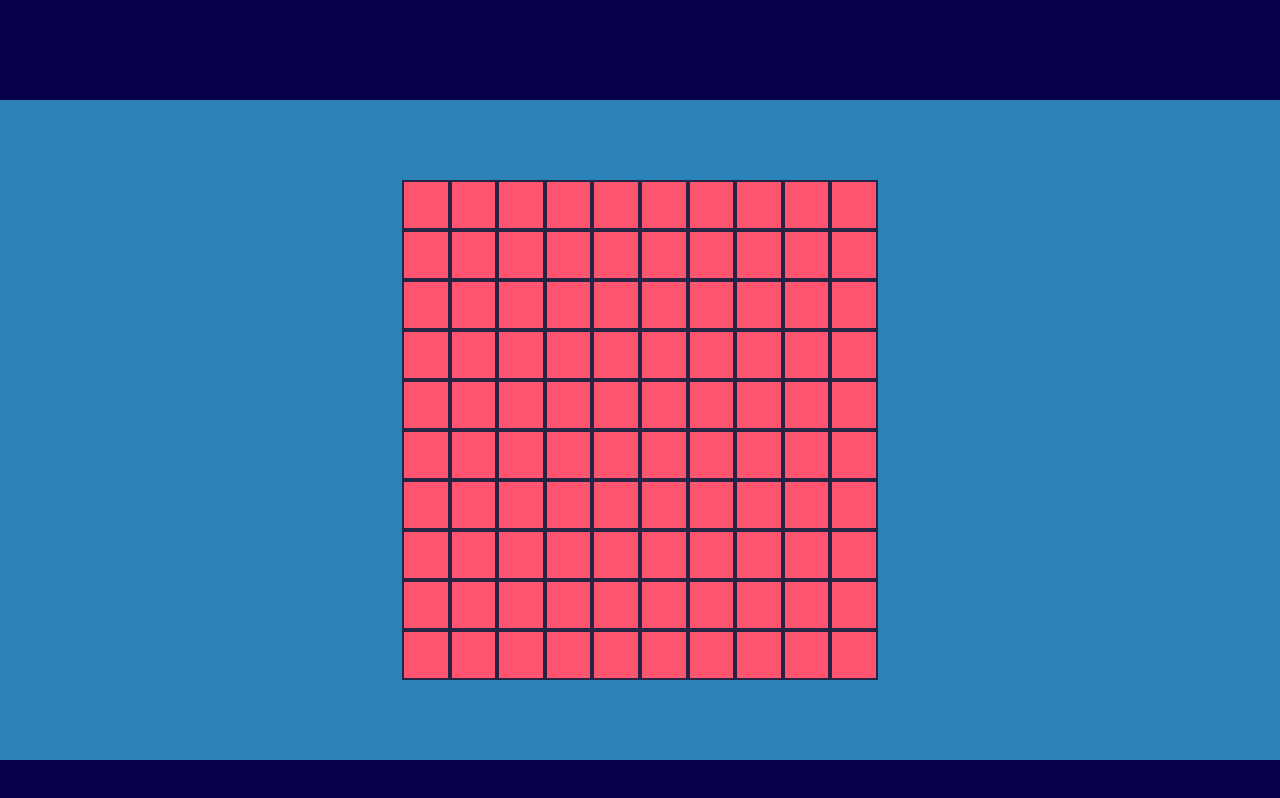
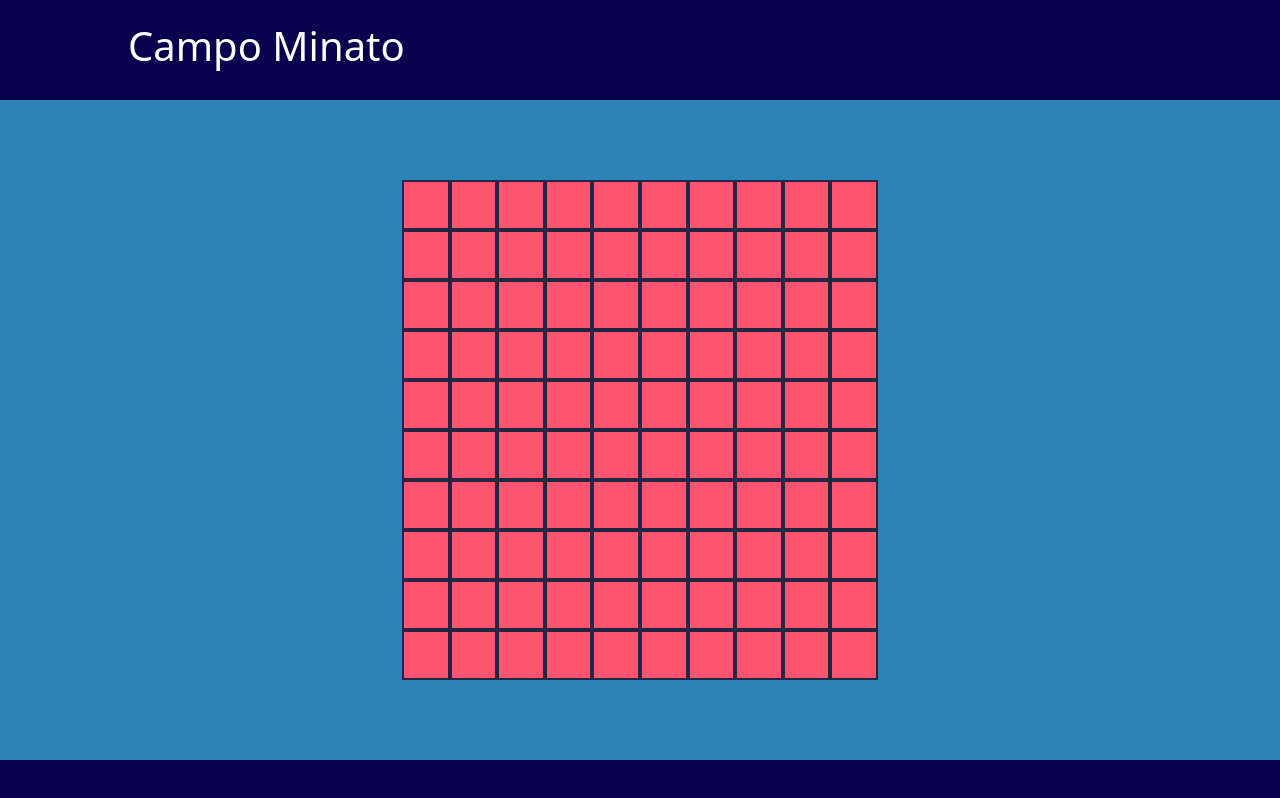
Before and after one commit to WebGCDev/js-campominato-grid, a plain HTML site: page index.html in a window 1280 px wide. Drawn offline with nearby package versions, Linux system fonts and the light colour scheme.

Commit message:
feat: add Header Loading Title

```diff
--- a/css/style.css
+++ b/css/style.css
@@ -22,6 +22,10 @@ main {
   justify-content: center;
   align-items: center;
   background-color: #2d82b7;
+}
+
+h1 {
+  color: white;
 }
 
 /*
@@ -63,6 +67,15 @@ Header
 ******
 */
 
+.container-header {
+  margin: 0 auto;
+  width: 80%;
+  height: 100%;
+  display: flex;
+  justify-content: space-between;
+  align-items: center;
+}
+
 /*
 ******
 Main
--- a/index.html
+++ b/index.html
@@ -39,7 +39,12 @@
   </head>
 
   <body>
-    <header></header>
+    <header>
+      <div class="container-header">
+      <div class="title">
+        <h1>Campo Minato</h1>
+      </div>
+    </header>
 
     <main>
       <div class="container">
```
